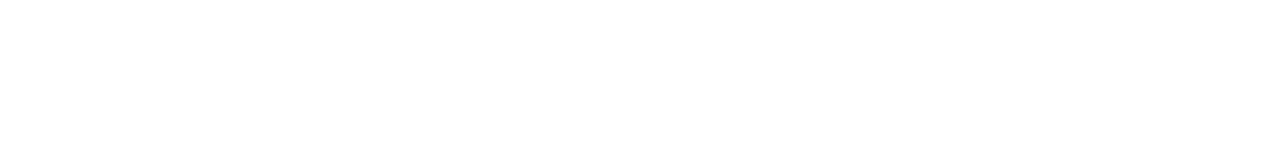
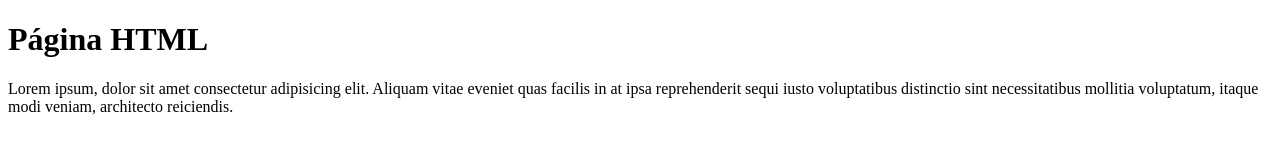
Before and after one commit to leolimag/ola-mundo, a plain HTML site: page site-exemplo/index.html in a window 1280 px wide. Drawn offline with Linux system fonts and the light colour scheme.

Commit message:
inseri texto na página

```diff
--- a/site-exemplo/index.html
+++ b/site-exemplo/index.html
@@ -7,6 +7,8 @@
     <title>Document</title>
 </head>
 <body>
+    <h1>Página HTML</h1>
+    <p>Lorem ipsum, dolor sit amet consectetur adipisicing elit. Aliquam vitae eveniet quas facilis in at ipsa reprehenderit sequi iusto voluptatibus distinctio sint necessitatibus mollitia voluptatum, itaque modi veniam, architecto reiciendis.</p>
 
 </body>
 </html>
```
